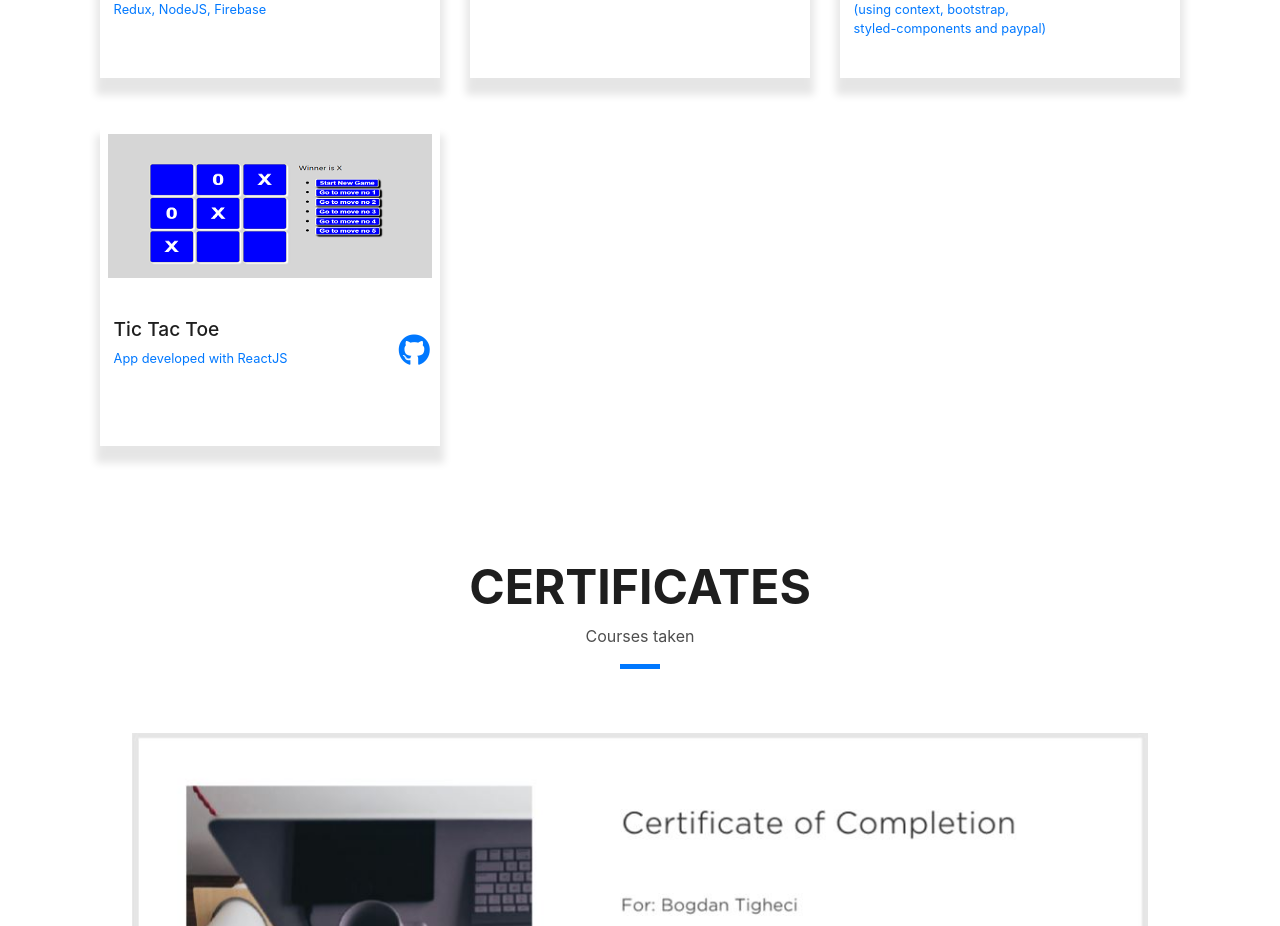
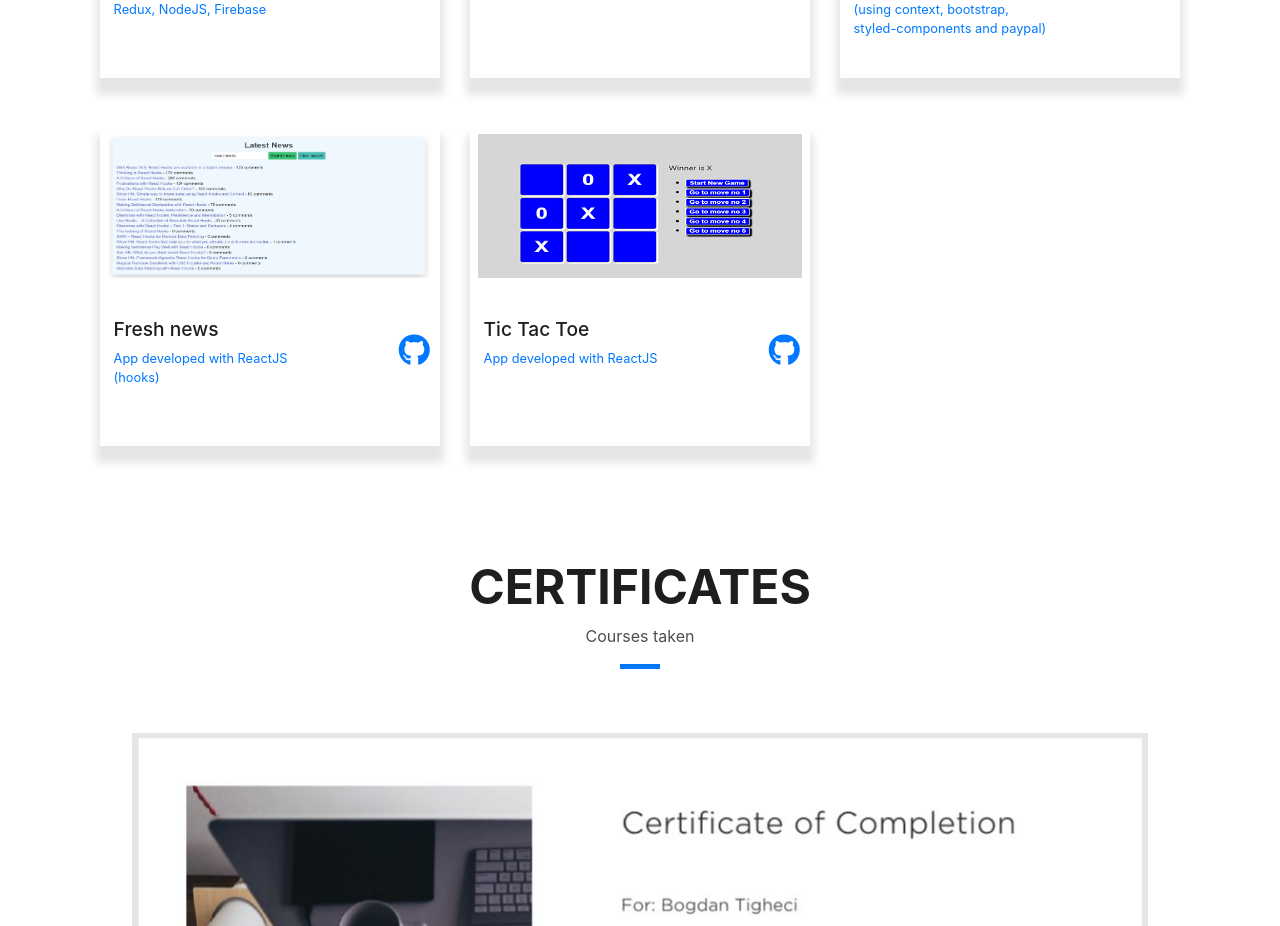
Before and after one commit to bogdantigheci/portfolio, a React (Create React App) app: page / in a window 1280 px wide. Shown: the part 1833-2759 px from the top of the page. Built offline with nearby package versions, Linux system fonts and the light colour scheme.

Commit message:
added fresh news project

```diff
--- a/src/components/Content/projectsList.js
+++ b/src/components/Content/projectsList.js
@@ -45,6 +45,13 @@ const projects = [
     img: 'img/img3.png',
   },
   {
+    title: 'Fresh news',
+    techStack: 'App developed with ReactJS (hooks)',
+    projectLink: 'https://freshnews.netlify.app/',
+    githubLink: 'https://github.com/bogdantigheci/newsfinder',
+    img: 'img/freshnews.png',
+  },
+  {
     title: 'Tic Tac Toe',
     techStack: 'App developed with ReactJS',
     projectLink: 'https://tictactoebt.netlify.com/',
```
Also changed, not shown: public/img/freshnews.PNG (added).
